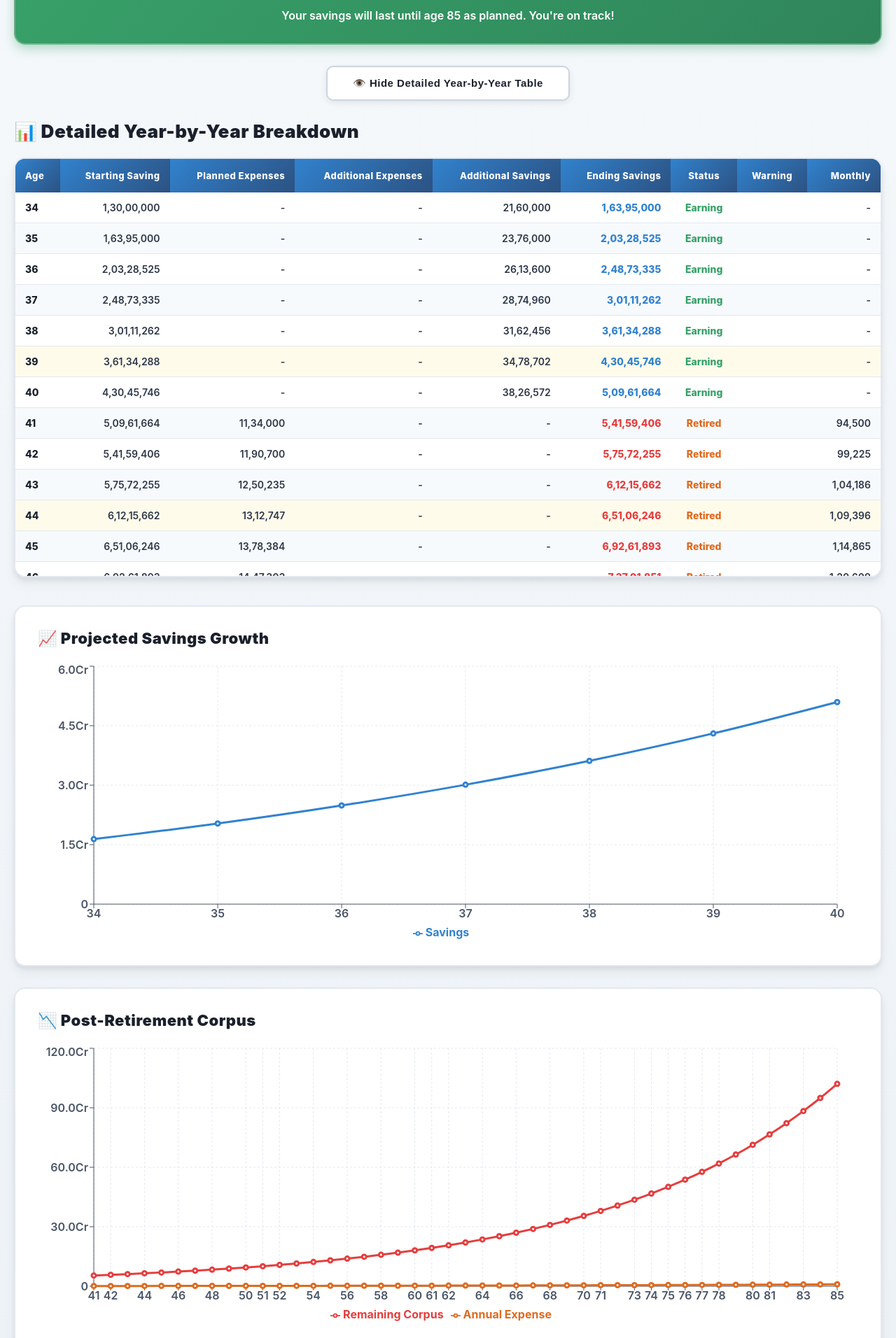
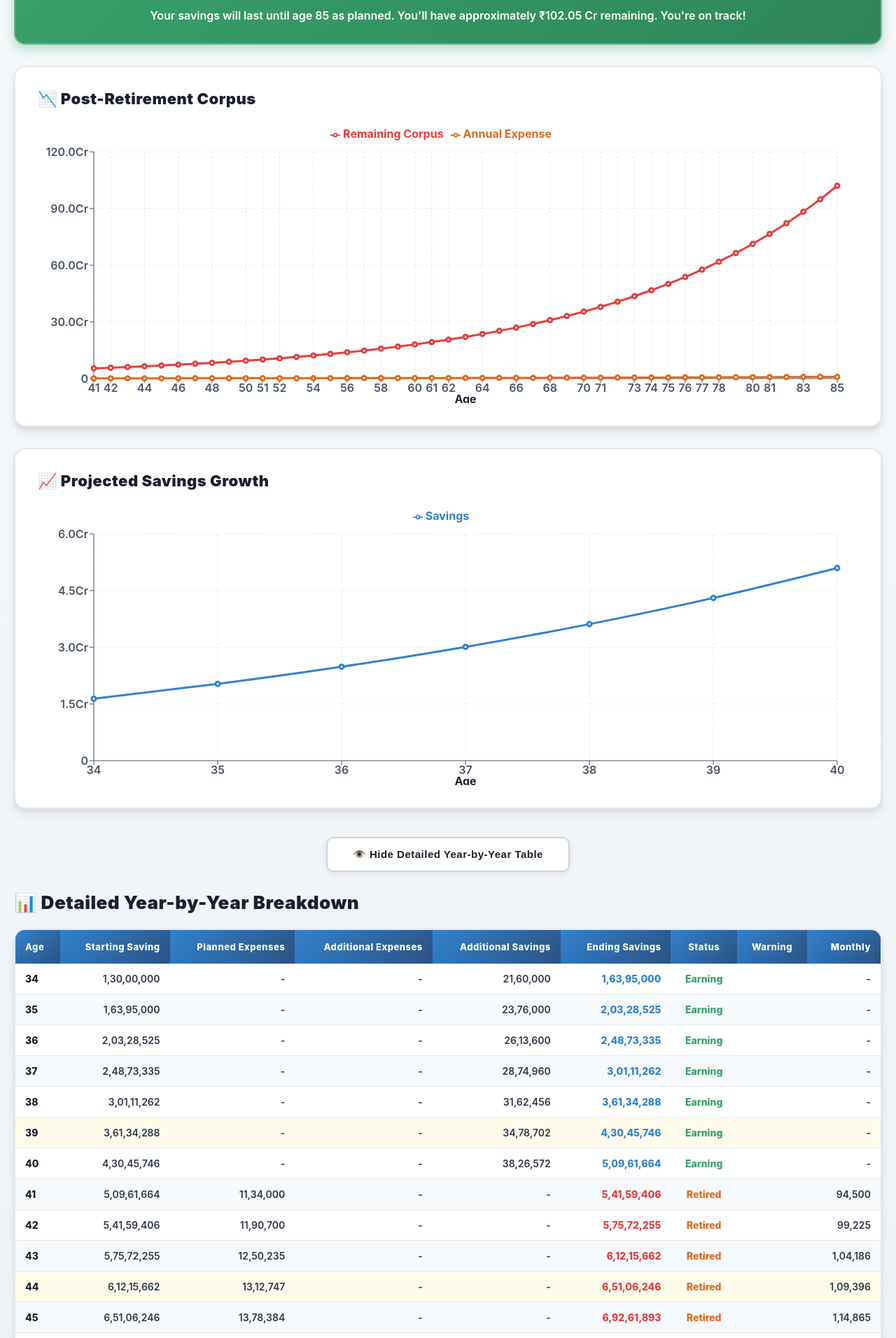
Before and after one commit to IamAKhtar/RetirementPlanner, a Next.js app: page / in a window 1280 px wide. Shown: the part 640-2552 px from the top of the page at 70% size. Built offline with nearby package versions, Linux system fonts and the light colour scheme.

Commit message:
Added choices

```diff
--- a/pages/index.js
+++ b/pages/index.js
@@ -9,7 +9,7 @@ const initialInputs = {
   monthlyInvestment: 180000,
   stepUpRate: 0.1,
   postRetirementMonthlyExpense: 90000,
-  inflationRate: 0.05  // Changed from 0.06 to 0.05 (5%)
+  inflationRate: 0.05
 };
 
 function calculateRetirement(inputs) {
@@ -68,6 +68,7 @@ function calculateRetirement(inputs) {
   let annualExpense = postRetirementMonthlyExpense * 12;
   let expenseData = [];
   let moneyRunsOutAge = null;
+  let finalCorpus = 0;
 
   for (let i = 1; i <= yearsAfterRetirement; i++) {
     const age = retirementAge + i;
@@ -106,6 +107,10 @@ function calculateRetirement(inputs) {
       annualExpense: Math.round(annualExpense)
     });
 
+    if (corpus > 0) {
+      finalCorpus = corpus;
+    }
+
     if (corpus <= 0) break;
   }
 
@@ -117,7 +122,8 @@ function calculateRetirement(inputs) {
     yearlyData,
     fundsLastUntilPlannedAge,
     moneyRunsOutAge,
-    expensesUntilAge
+    expensesUntilAge,
+    finalCorpus: Math.round(finalCorpus)
   };
 }
 
@@ -128,7 +134,6 @@ function formatINR(value) {
   }).format(value);
 }
 
-// Format currency for Y-axis in Lakhs and Crores
 function formatYAxis(value) {
   if (value >= 10000000) {
     return `${(value / 10000000).toFixed(1)}Cr`;
@@ -138,8 +143,16 @@ function formatYAxis(value) {
   return value.toString();
 }
 
-// Format tooltip values
 function formatTooltipValue(value) {
+  if (value >= 10000000) {
+    return `₹${(value / 10000000).toFixed(2)} Cr`;
+  } else if (value >= 100000) {
+    return `₹${(value / 100000).toFixed(2)} L`;
+  }
+  return `₹${formatINR(value)}`;
+}
+
+function formatCorpusDisplay(value) {
   if (value >= 10000000) {
     return `₹${(value / 10000000).toFixed(2)} Cr`;
   } else if (value >= 100000) {
@@ -153,6 +166,7 @@ export default function Home() {
   const [results, setResults] = useState(calculateRetirement(initialInputs));
   const [showTable, setShowTable] = useState(true);
   const [activeTooltip, setActiveTooltip] = useState(null);
+  const [expandedFaq, setExpandedFaq] = useState(null);
 
   function handleChange(e) {
     const { name, value } = e.target;
@@ -163,11 +177,13 @@ export default function Home() {
     setResults(calculateRetirement(inputs));
   }
 
-  function toggleTooltip(tooltipId) {
+  function toggleTooltip(tooltipId, e) {
+    e.stopPropagation();
     setActiveTooltip(activeTooltip === tooltipId ? null : tooltipId);
   }
 
-  function closeTooltip() {
+  function closeTooltip(e) {
+    e.stopPropagation();
     setActiveTooltip(null);
   }
 
@@ -198,23 +214,23 @@ export default function Home() {
 
   const tooltipStyle = {
     position: 'absolute',
-    top: '-80px',
+    top: '-90px',
     left: '50%',
     transform: 'translateX(-50%)',
     background: '#1a202c',
     color: 'white',
-    padding: '12px 16px',
-    paddingRight: '32px',
+    padding: '14px 18px',
+    paddingRight: '38px',
     borderRadius: '10px',
     fontSize: '13px',
     fontWeight: '500',
-    zIndex: 1000,
-    boxShadow: '0 6px 20px rgba(0,0,0,0.3)',
+    zIndex: 9999,
+    boxShadow: '0 8px 24px rgba(0,0,0,0.4)',
     maxWidth: '320px',
     minWidth: '280px',
     whiteSpace: 'normal',
     textAlign: 'left',
-    lineHeight: '1.5'
+    lineHeight: '1.6'
   };
 
   const tooltipArrowStyle = {
@@ -231,12 +247,12 @@ export default function Home() {
 
   const closeButtonStyle = {
     position: 'absolute',
-    top: '8px',
-    right: '8px',
+    top: '10px',
+    right: '10px',
     background: 'transparent',
     border: 'none',
     color: 'white',
-    fontSize: '18px',
+    fontSize: '20px',
     cursor: 'pointer',
     padding: '0',
     width: '20px',
@@ -254,14 +270,38 @@ export default function Home() {
         cursor: 'pointer',
         fontSize: '16px',
         color: activeTooltip === tooltipId ? '#3182ce' : '#718096',
-        marginLeft: '4px',
-        transition: 'color 0.2s ease'
+        marginLeft: '6px',
+        transition: 'color 0.2s ease',
+        userSelect: 'none'
       }}
-      onClick={() => toggleTooltip(tooltipId)}
+      onClick={(e) => toggleTooltip(tooltipId, e)}
     >
       ℹ️
     </span>
   );
+
+  const faqs = [
+    {
+      question: "What is the Annual Step-up percentage?",
+      answer: "Annual Step-up is the percentage by which you increase your monthly investment each year. For example, if you invest ₹10,000/month with a 10% step-up, next year you'll invest ₹11,000/month. This accounts for salary increments and helps build a larger retirement corpus."
+    },
+    {
+      question: "What returns does this calculator assume?",
+      answer: "The calculator assumes 9.5% annual returns during your working years (pre-retirement) and 8.5% returns after retirement. These are conservative estimates based on historical equity and debt fund returns in India."
+    },
+    {
+      question: "Should I include EPF/PPF in Monthly Investment?",
+      answer: "Yes! Include all retirement savings: EPF/PPF contributions, SIPs, NPS, recurring deposits, and any other regular investments. This gives you a complete picture of your retirement readiness."
+    },
+    {
+      question: "How accurate is the inflation rate of 5%?",
+      answer: "India's inflation has averaged 4-6% over the past decade. The default 5% is a reasonable middle estimate. You can adjust this based on your expectations. Higher inflation means you'll need more savings for the same lifestyle."
+    },
+    {
+      question: "What if my money runs out before my planned age?",
+      answer: "If the calculator shows insufficient funds, you have three options: (1) Increase your monthly investments, (2) Reduce your expected monthly expenses after retirement, or (3) Plan to retire later. Small adjustments now can make a big difference!"
+    }
+  ];
 
   return (
     <main style={{
@@ -269,9 +309,11 @@ export default function Home() {
       background: 'linear-gradient(to bottom, #f7fafc 0%, #edf2f7 100%)',
       padding: '40px 20px',
       fontFamily: '-apple-system, BlinkMacSystemFont, "Segoe UI", Roboto, "Helvetica Neue", Arial, sans-serif'
-    }}>
+    }}
+    onClick={() => setActiveTooltip(null)}
+    >
       <div style={{ maxWidth: 1400, margin: 'auto' }}>
-        {/* Header with Clock Icon */}
+        {/* Header */}
         <h1 style={{
           textAlign: 'center',
           fontSize: '44px',
@@ -351,13 +393,13 @@ export default function Home() {
                 onBlur={(e) => { e.target.style.borderColor = '#cbd5e0'; e.target.style.boxShadow = '0 2px 4px rgba(0,0,0,0.08)'; }}
               />
             </label>
-            <label style={{...labelStyle, position: 'relative'}}>
+            <label style={{...labelStyle, position: 'relative'}} onClick={(e) => e.stopPropagation()}>
               <span style={{ display: 'flex', alignItems: 'center', gap: '8px' }}>
                 <span style={{ fontSize: '18px' }}>🎯</span> Life Expectancy
                 <InfoIcon tooltipId="lifeExpectancy" />
               </span>
               {activeTooltip === 'lifeExpectancy' && (
-                <div style={tooltipStyle}>
+                <div style={tooltipStyle} onClick={(e) => e.stopPropagation()}>
                   <button style={closeButtonStyle} onClick={closeTooltip}>×</button>
                   The age until which you want to plan your retirement expenses. Average life expectancy in India is 70-75 years.
                   <div style={tooltipArrowStyle}></div>
@@ -395,13 +437,13 @@ export default function Home() {
 
           {/* Second Row */}
           <div style={{ display: 'grid', gridTemplateColumns: 'repeat(auto-fit, minmax(220px, 1fr))', gap: 20, marginBottom: 25 }}>
-            <label style={{...labelStyle, position: 'relative'}}>
+            <label style={{...labelStyle, position: 'relative'}} onClick={(e) => e.stopPropagation()}>
               <span style={{ display: 'flex', alignItems: 'center', gap: '8px' }}>
                 <span style={{ fontSize: '18px' }}>💵</span> Monthly Investment (₹)
                 <InfoIcon tooltipId="monthlyInvestment" />
               </span>
               {activeTooltip === 'monthlyInvestment' && (
-                <div style={tooltipStyle}>
+                <div style={tooltipStyle} onClick={(e) => e.stopPropagation()}>
                   <button style={closeButtonStyle} onClick={closeTooltip}>×</button>
                   Total amount you invest every month towards retirement. Include all sources like SIP (Mutual Funds), EPF/PPF, NPS, recurring deposits, gold accumulation, etc.
                   <div style={tooltipArrowStyle}></div>
@@ -436,13 +478,13 @@ export default function Home() {
                 onBlur={(e) => { e.target.style.borderColor = '#cbd5e0'; e.target.style.boxShadow = '0 2px 4px rgba(0,0,0,0.08)'; }}
               />
             </label>
-            <label style={{...labelStyle, position: 'relative'}}>
+            <label style={{...labelStyle, position: 'relative'}} onClick={(e) => e.stopPropagation()}>
               <span style={{ display: 'flex', alignItems: 'center', gap: '8px' }}>
                 <span style={{ fontSize: '18px' }}>🏠</span> Monthly Expense
                 <InfoIcon tooltipId="monthlyExpense" />
               </span>
               {activeTooltip === 'monthlyExpense' && (
-                <div style={tooltipStyle}>
+                <div style={tooltipStyle} onClick={(e) => e.stopPropagation()}>
                   <button style={closeButtonStyle} onClick={closeTooltip}>×</button>
                   Your estimated monthly living expenses after retirement in today's value (will be adjusted for inflation automatically).
                   <div style={tooltipArrowStyle}></div>
@@ -460,13 +502,13 @@ export default function Home() {
                 onBlur={(e) => { e.target.style.borderColor = '#cbd5e0'; e.target.style.boxShadow = '0 2px 4px rgba(0,0,0,0.08)'; }}
               />
             </label>
-            <label style={{...labelStyle, position: 'relative'}}>
+            <label style={{...labelStyle, position: 'relative'}} onClick={(e) => e.stopPropagation()}>
               <span style={{ display: 'flex', alignItems: 'center', gap: '8px' }}>
                 <span style={{ fontSize: '18px' }}>📊</span> Inflation Rate (%)
                 <InfoIcon tooltipId="inflation" />
               </span>
               {activeTooltip === 'inflation' && (
-                <div style={tooltipStyle}>
+                <div style={tooltipStyle} onClick={(e) => e.stopPropagation()}>
                   <button style={closeButtonStyle} onClick={closeTooltip}>×</button>
                   Average annual inflation rate. In India, it typically ranges between 4-6%. Default is 5%.
                   <div style={tooltipArrowStyle}></div>
@@ -546,9 +588,75 @@ export default function Home() {
             lineHeight: '1.6'
           }}>
             {results.fundsLastUntilPlannedAge
-              ? `Your savings will last until age ${results.expensesUntilAge} as planned. You're on track!`
+              ? `Your savings will last until age ${results.expensesUntilAge} as planned. You'll have approximately ${formatCorpusDisplay(results.finalCorpus)} remaining. You're on track!`
               : `Your funds will run out at age ${results.moneyRunsOutAge}. You need to increase savings or reduce expenses to reach age ${results.expensesUntilAge}.`
             }
+          </div>
+        </section>
+
+        {/* Charts Section - Reordered */}
+        <section style={{ marginBottom: 40 }}>
+          {/* Post-Retirement Corpus Chart FIRST */}
+          <div style={{
+            background: '#ffffff',
+            padding: '32px',
+            borderRadius: '16px',
+            boxShadow: '0 4px 6px rgba(0,0,0,0.07), 0 10px 15px rgba(0,0,0,0.05)',
+            marginBottom: 30,
+            border: '2px solid #e2e8f0'
+          }}>
+            <h2 style={{ fontSize: 22, marginTop: 0, marginBottom: 22, fontWeight: '900', color: '#1a202c', letterSpacing: '0.5px' }}>📉 Post-Retirement Corpus</h2>
+            <ResponsiveContainer width="100%" height={400}>
+              <LineChart data={results.exhaustion} margin={{ top: 5, right: 30, left: 20, bottom: 5 }}>
+                <CartesianGrid strokeDasharray="3 3" stroke="#e2e8f0" />
+                <XAxis
+                  dataKey="age"
+                  stroke="#4a5568"
+                  style={{ fontWeight: '600' }}
+                  label={{ value: 'Age', position: 'insideBottom', offset: -5, style: { fontWeight: '700', fill: '#1a202c' } }}
+                />
+                <YAxis tickFormatter={formatYAxis} stroke="#4a5568" style={{ fontWeight: '600' }} />
+                <Tooltip formatter={formatTooltipValue} contentStyle={{ background: '#ffffff', border: '2px solid #e2e8f0', borderRadius: '8px', fontWeight: '700' }} />
+                <Legend
+                  verticalAlign="top"
+                  height={36}
+                  wrapperStyle={{ fontWeight: '700', paddingBottom: '20px' }}
+                />
+                <Line type="monotone" dataKey="remainingCorpus" stroke="#e53e3e" strokeWidth={3} activeDot={{ r: 8 }} name="Remaining Corpus" />
+                <Line type="monotone" dataKey="annualExpense" stroke="#dd6b20" strokeWidth={3} name="Annual Expense" />
+              </LineChart>
+            </ResponsiveContainer>
+          </div>
+
+          {/* Projected Savings Growth Chart SECOND */}
+          <div style={{
+            background: '#ffffff',
+            padding: '32px',
+            borderRadius: '16px',
+            boxShadow: '0 4px 6px rgba(0,0,0,0.07), 0 10px 15px rgba(0,0,0,0.05)',
+            marginBottom: 30,
+            border: '2px solid #e2e8f0'
+          }}>
+            <h2 style={{ fontSize: 22, marginTop: 0, marginBottom: 22, fontWeight: '900', color: '#1a202c', letterSpacing: '0.5px' }}>📈 Projected Savings Growth</h2>
+            <ResponsiveContainer width="100%" height={400}>
+              <LineChart data={results.accumulation} margin={{ top: 5, right: 30, left: 20, bottom: 5 }}>
+                <CartesianGrid strokeDasharray="3 3" stroke="#e2e8f0" />
+                <XAxis
+                  dataKey="age"
+                  stroke="#4a5568"
+                  style={{ fontWeight: '600' }}
+                  label={{ value: 'Age', position: 'insideBottom', offset: -5, style: { fontWeight: '700', fill: '#1a202c' } }}
+                />
+                <YAxis tickFormatter={formatYAxis} stroke="#4a5568" style={{ fontWeight: '600' }} />
+                <Tooltip formatter={formatTooltipValue} contentStyle={{ background: '#ffffff', border: '2px solid #e2e8f0', borderRadius: '8px', fontWeight: '700' }} />
+                <Legend
+                  verticalAlign="top"
+                  height={36}
+                  wrapperStyle={{ fontWeight: '700', paddingBottom: '20px' }}
+                />
+                <Line type="monotone" dataKey="savings" stroke="#3182ce" strokeWidth={3} activeDot={{ r: 8 }} name="Savings" />
+              </LineChart>
+            </ResponsiveContainer>
           </div>
         </section>
 
@@ -656,49 +764,79 @@ export default function Home() {
           </section>
         )}
 
-        {/* Charts */}
-        <section style={{ marginTop: 40 }}>
-          <div style={{
-            background: '#ffffff',
-            padding: '32px',
-            borderRadius: '16px',
-            boxShadow: '0 4px 6px rgba(0,0,0,0.07), 0 10px 15px rgba(0,0,0,0.05)',
-            marginBottom: 30,
-            border: '2px solid #e2e8f0'
+        {/* FAQ Section */}
+        <section style={{
+          background: '#ffffff',
+          padding: '35px',
+          borderRadius: '16px',
+          marginTop: '40px',
+          boxShadow: '0 4px 6px rgba(0,0,0,0.07), 0 10px 15px rgba(0,0,0,0.05)',
+          border: '2px solid #e2e8f0'
+        }}>
+          <h2 style={{
+            marginTop: 0,
+            marginBottom: 28,
+            fontSize: 26,
+            fontWeight: '900',
+            color: '#1a202c',
+            display: 'flex',
+            alignItems: 'center',
+            gap: '12px',
+            letterSpacing: '0.5px'
           }}>
-            <h2 style={{ fontSize: 22, marginTop: 0, marginBottom: 22, fontWeight: '900', color: '#1a202c', letterSpacing: '0.5px' }}>📈 Projected Savings Growth</h2>
-            <ResponsiveContainer width="100%" height={400}>
-              <LineChart data={results.accumulation} margin={{ top: 5, right: 30, left: 20, bottom: 5 }}>
-                <CartesianGrid strokeDasharray="3 3" stroke="#e2e8f0" />
-                <XAxis dataKey="age" stroke="#4a5568" style={{ fontWeight: '600' }} />
-                <YAxis tickFormatter={formatYAxis} stroke="#4a5568" style={{ fontWeight: '600' }} />
-                <Tooltip formatter={formatTooltipValue} contentStyle={{ background: '#ffffff', border: '2px solid #e2e8f0', borderRadius: '8px', fontWeight: '700' }} />
-                <Legend wrapperStyle={{ fontWeight: '700' }} />
-                <Line type="monotone" dataKey="savings" stroke="#3182ce" strokeWidth={3} activeDot={{ r: 8 }} name="Savings" />
-              </LineChart>
-            </ResponsiveContainer>
-          </div>
+            <span style={{ fontSize: '28px' }}>❓</span> Frequently Asked Questions
+          </h2>
 
-          <div style={{
-            background: '#ffffff',
-            padding: '32px',
-            borderRadius: '16px',
-            boxShadow: '0 4px 6px rgba(0,0,0,0.07), 0 10px 15px rgba(0,0,0,0.05)',
-            border: '2px solid #e2e8f0'
-          }}>
-            <h2 style={{ fontSize: 22, marginTop: 0, marginBottom: 22, fontWeight: '900', color: '#1a202c', letterSpacing: '0.5px' }}>📉 Post-Retirement Corpus</h2>
-            <ResponsiveContainer width="100%" height={400}>
-              <LineChart data={results.exhaustion} margin={{ top: 5, right: 30, left: 20, bottom: 5 }}>
-                <CartesianGrid strokeDasharray="3 3" stroke="#e2e8f0" />
-                <XAxis dataKey="age" stroke="#4a5568" style={{ fontWeight: '600' }} />
-                <YAxis tickFormatter={formatYAxis} stroke="#4a5568" style={{ fontWeight: '600' }} />
-                <Tooltip formatter={formatTooltipValue} contentStyle={{ background: '#ffffff', border: '2px solid #e2e8f0', borderRadius: '8px', fontWeight: '700' }} />
-                <Legend wrapperStyle={{ fontWeight: '700' }} />
-                <Line type="monotone" dataKey="remainingCorpus" stroke="#e53e3e" strokeWidth={3} activeDot={{ r: 8 }} name="Remaining Corpus" />
-                <Line type="monotone" dataKey="annualExpense" stroke="#dd6b20" strokeWidth={3} name="Annual Expense" />
-              </LineChart>
-            </ResponsiveContainer>
-          </div>
+          {faqs.map((faq, idx) => (
+            <div
+              key={idx}
+              style={{
+                borderBottom: idx < faqs.length - 1 ? '1px solid #e2e8f0' : 'none',
+                paddingBottom: '20px',
+                marginBottom: '20px'
+              }}
+            >
+              <div
+                style={{
+                  display: 'flex',
+                  justifyContent: 'space-between',
+                  alignItems: 'center',
+                  cursor: 'pointer',
+                  padding: '12px 0'
+                }}
+                onClick={() => setExpandedFaq(expandedFaq === idx ? null : idx)}
+              >
+                <h3 style={{
+                  margin: 0,
+                  fontSize: '16px',
+                  fontWeight: '700',
+                  color: '#1a202c',
+                  flex: 1
+                }}>
+                  {faq.question}
+                </h3>
+                <span style={{
+                  fontSize: '24px',
+                  color: '#3182ce',
+                  marginLeft: '16px',
+                  transition: 'transform 0.3s ease',
+                  transform: expandedFaq === idx ? 'rotate(180deg)' : 'rotate(0deg)'
+                }}>
+                  ▼
+                </span>
+              </div>
+              {expandedFaq === idx && (
+                <div style={{
+                  padding: '16px 0',
+                  fontSize: '15px',
+                  lineHeight: '1.7',
+                  color: '#4a5568'
+                }}>
+                  {faq.answer}
+                </div>
+              )}
+            </div>
+          ))}
         </section>
       </div>
     </main>
```
